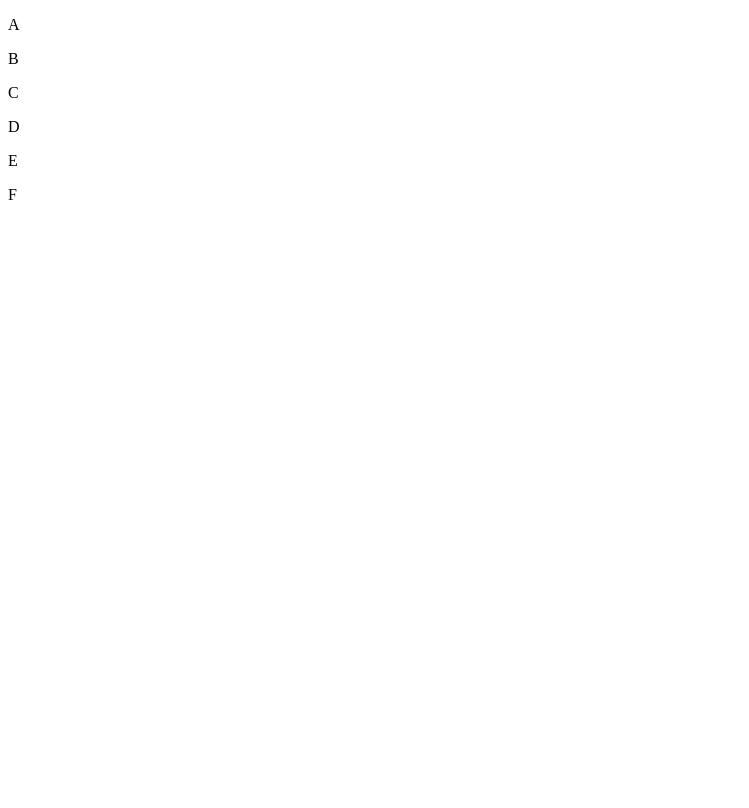
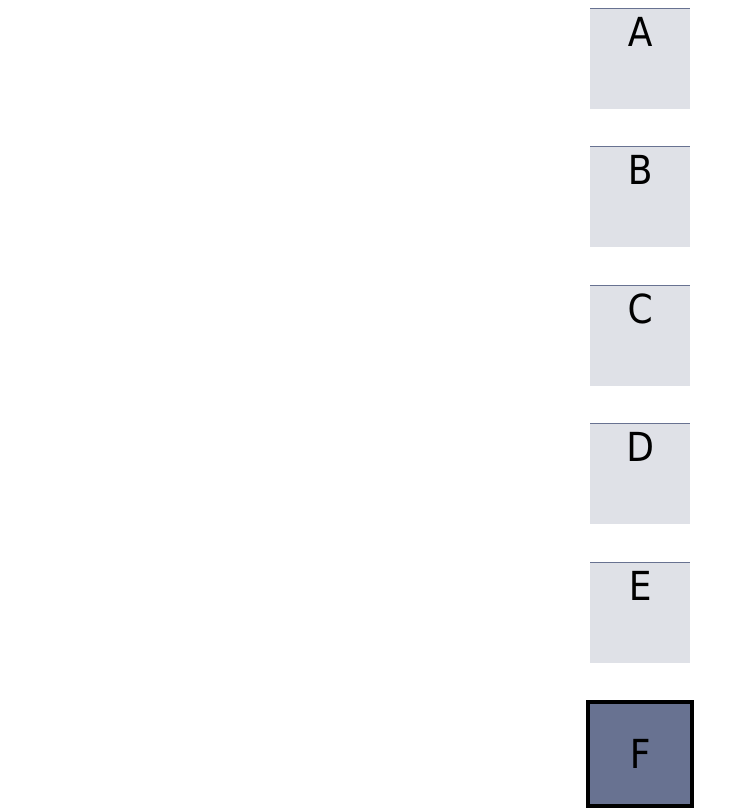
Before and after one commit to Maizehsu/CS142-2022-Summer-Mendel-Rosenblum, a plain HTML site: page Project 1/index.html in a window 1280 px wide. Shown: the whole page, without its empty margins (0-749 px from the left). Drawn offline with Linux system fonts and the light colour scheme.

Commit message:
Update project 1 styleA.css

```diff
--- a/Project 1/index.html
+++ b/Project 1/index.html
@@ -2,7 +2,7 @@
  * @Author: xumai07 maizehsu@outlook.com
  * @Date: 2022-05-11 10:01:23
  * @LastEditors: xumai07 maizehsu@outlook.com
- * @LastEditTime: 2022-05-11 22:49:15
+ * @LastEditTime: 2022-05-12 00:06:12
  * @FilePath: \Project 1\index.html
  * @Description: Stanford CS142 Project 1.
 -->
@@ -17,17 +17,13 @@
 </head>
 
 <body>
-    <div class="">
-        <div class="">
-            <p class="">A</p>
-            <p class="">B</p>
-            <p class="">C</p>
-            <p class="">D</p>
-            <p class="">E</p>
-        </div>
-        <div class="">
-            <p class="">F</p>
-        </div>
+    <div class="container">
+            <div class="GE" id="A">A</div>
+            <div class="GE" id="B">B</div>
+            <div class="GE" id="C">C</div>
+            <div class="GE" id="D">D</div>
+            <div class="GE" id="E">E</div>
+            <div class="GE" id="F">F</div>
     </div>
 </body>
 
--- a/Project 1/styleA.css
+++ b/Project 1/styleA.css
@@ -0,0 +1,40 @@
+/* Make body have 100% of the browser height.*/
+html, body {
+	height: 100%;
+}
+
+body {
+    height: 100%;
+    /*Requirement for font is much more complicated.*/
+    font-family: Tahoma;
+    font-size: 40px;
+}
+
+.container {
+    height: 100%;
+    display: flex;
+    justify-content: space-between;
+    align-items: center;
+    flex-direction: column;
+}
+
+.GE {
+    background: #dfe1e7;
+    width: 100px;
+    height: 100px;
+    border-top: 1px solid #687291;
+    text-align: center;
+}
+
+#B #D {
+    background: #eeeff2;
+}
+
+#F {
+    background: #687291;
+    border: 4px solid black;
+    /*vertical-align only works for element with valign property, hence is not suitable for tags
+    like <div>, <span>. Here we make line height same as box height to make vertical align happen.*/
+    line-height: 100px;
+    vertical-align: middle;
+}
```
Also changed, not shown: Week 1 Intro, HTML and CSS/Intro to html and css.md (added, +50 -0 lines), Week 1 Intro, HTML and CSS/Introduction.html (renamed from Week 1/Introduction.html), 6 other files.
